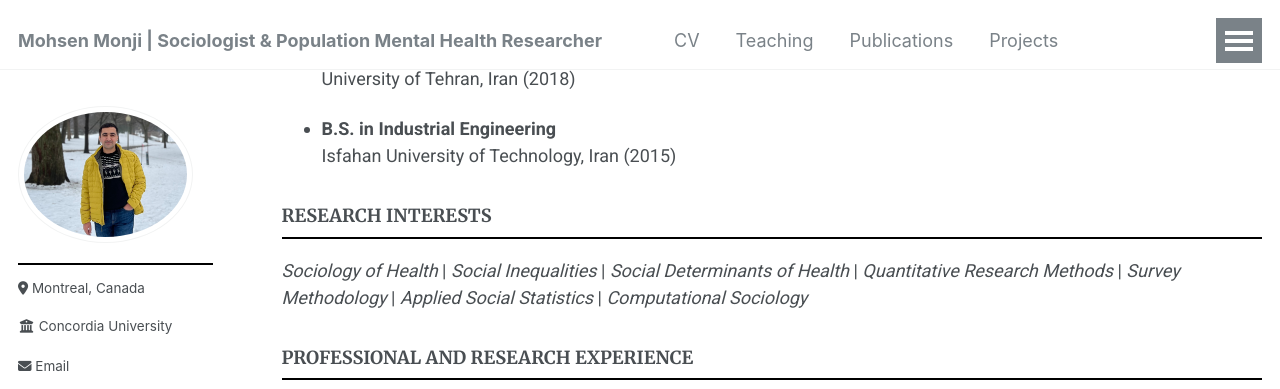
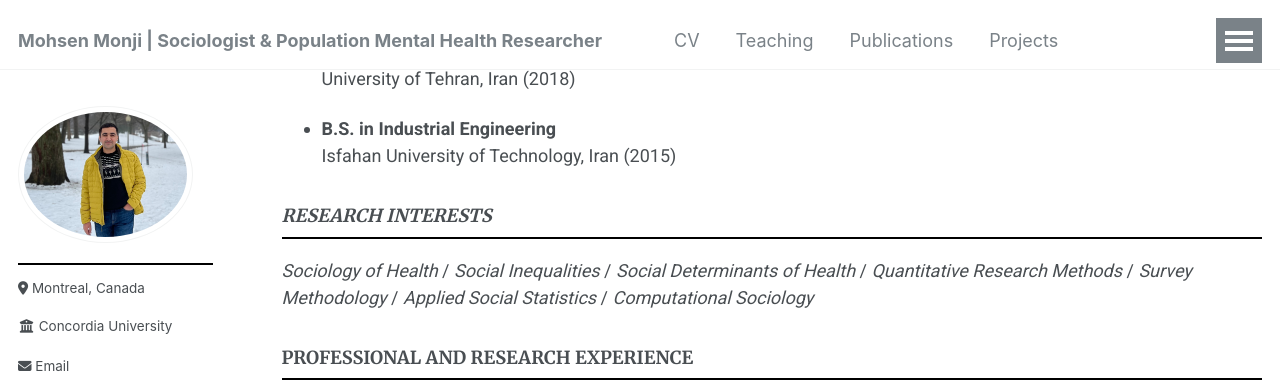
Before and after one commit to Mohsnmonji/mohsnmonji.github.io, a Jekyll site: the page built from _pages/Curriculum Vitae.md, in a window 1280 px wide and 900 px high, scrolled down 391 px. Shown: the top 389 px of the window. Built offline with Jekyll 4.4.1, drawn with Linux system fonts in a browser that asks for light colours.

```diff
--- a/_pages/Curriculum Vitae.md
+++ b/_pages/Curriculum Vitae.md
@@ -31,8 +31,9 @@ redirect_from:
   Isfahan University of Technology, Iran (2015)
 
 
-### RESEARCH INTERESTS
-*Sociology of Health* | *Social Inequalities* | *Social Determinants of Health* | *Quantitative Research Methods* | *Survey Methodology* | *Applied Social Statistics* | *Computational Sociology*
+### *RESEARCH INTERESTS*
+*Sociology of Health* / *Social Inequalities* / *Social Determinants of Health* / *Quantitative Research Methods* / *Survey Methodology* / *Applied Social Statistics* / *Computational Sociology*
+
 ### PROFESSIONAL AND RESEARCH EXPERIENCE
 - **Doctoral Researcher, CRDCN Emerging Scholar**, Canadian Research Data Centre Network (CRDCN) (2024-Present)
   *Using Statistics Canada data to analyze disparities in mental health outcomes among youth in Canada.*
```
